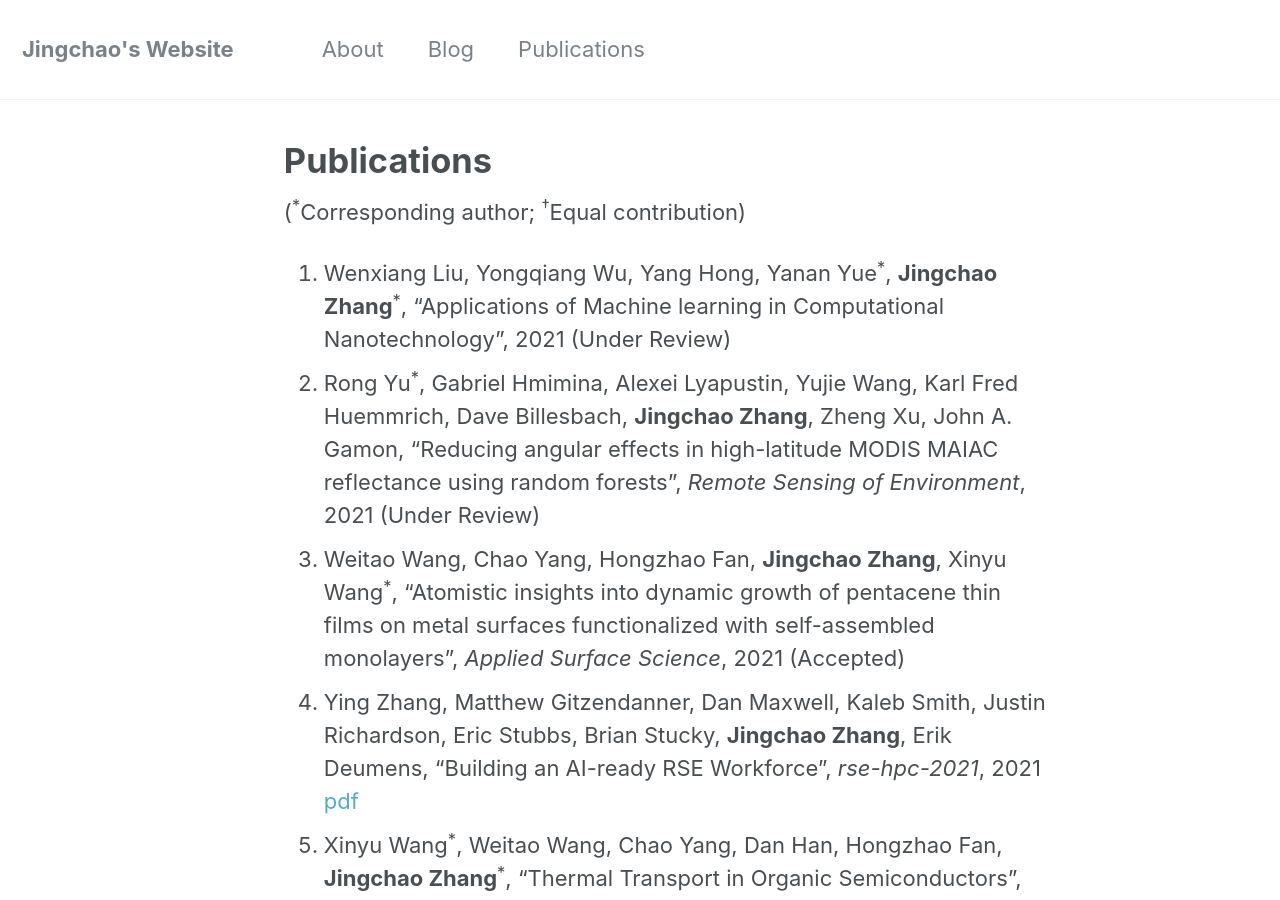
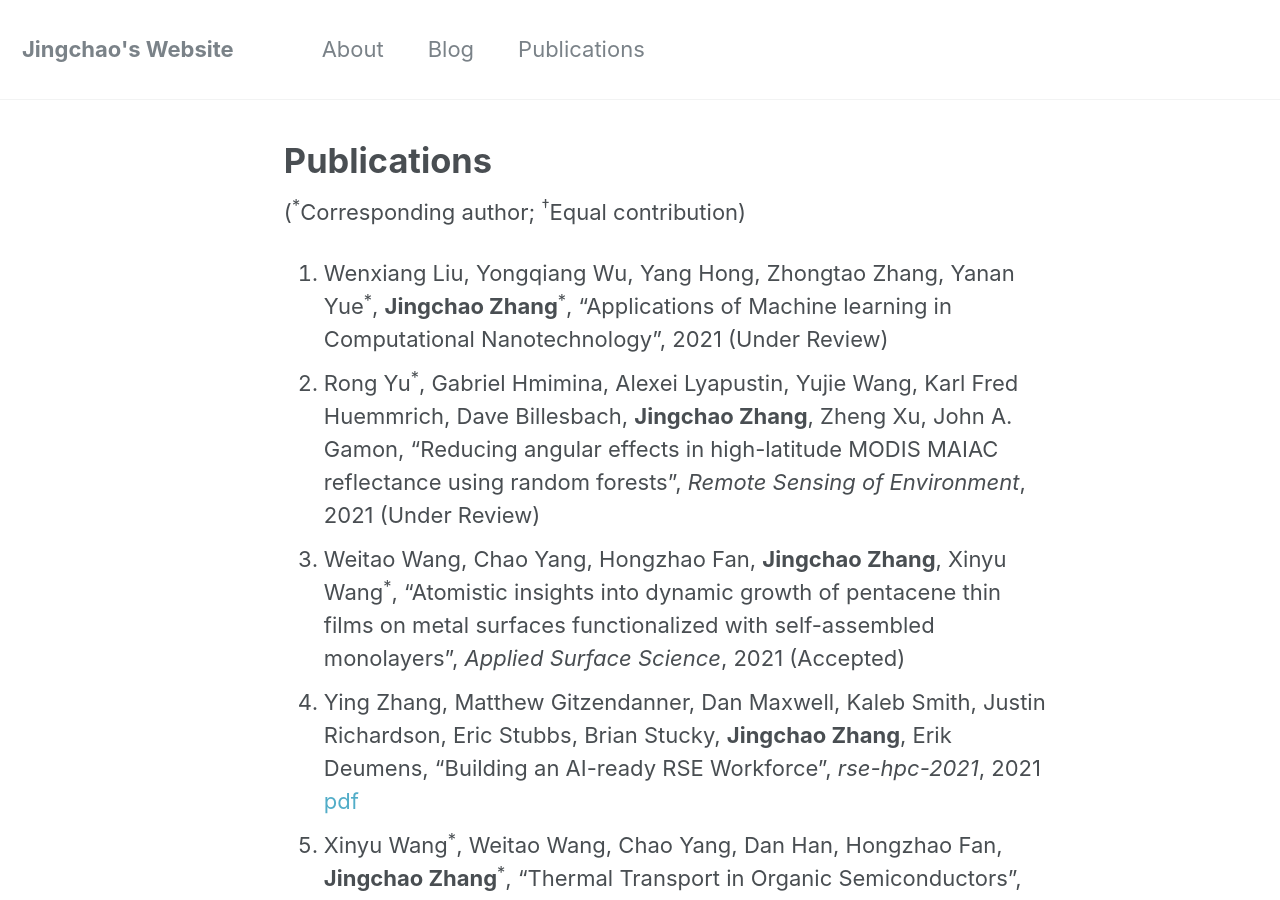
Before and after one commit to JingchaoZhang/JingchaoZhang.github.io, a Jekyll site: the page built from _pages/publications.md, in a window 1280 px wide and 900 px high. Built offline with Jekyll 4.4.1, drawn with Linux system fonts in a browser that asks for light colours.

Commit message:
Update publications.md

```diff
--- a/_pages/publications.md
+++ b/_pages/publications.md
@@ -7,7 +7,7 @@ author_profile: false
 
 (<sup>\*</sup>Corresponding author; <sup>†</sup>Equal contribution)
 
-4. Wenxiang Liu, Yongqiang Wu, Yang Hong, Yanan Yue<sup>\*</sup>, **Jingchao Zhang**<sup>\*</sup>, "Applications of Machine learning in Computational Nanotechnology", 2021 (Under Review)
+4. Wenxiang Liu, Yongqiang Wu, Yang Hong, Zhongtao Zhang, Yanan Yue<sup>\*</sup>, **Jingchao Zhang**<sup>\*</sup>, "Applications of Machine learning in Computational Nanotechnology", 2021 (Under Review)
 5. Rong Yu<sup>\*</sup>, Gabriel Hmimina, Alexei Lyapustin, Yujie Wang, Karl Fred Huemmrich, Dave Billesbach, **Jingchao Zhang**, Zheng Xu, John A. Gamon, "Reducing angular effects in high-latitude MODIS MAIAC reflectance using random forests", *Remote Sensing of Environment*, 2021 (Under Review)
 6. Weitao Wang, Chao Yang, Hongzhao Fan, **Jingchao Zhang**, Xinyu Wang<sup>\*</sup>, "Atomistic insights into dynamic growth of pentacene thin films on metal surfaces functionalized with self-assembled monolayers", *Applied Surface Science*, 2021 (Accepted)
 7. Ying Zhang, Matthew Gitzendanner, Dan Maxwell, Kaleb Smith, Justin Richardson, Eric Stubbs, Brian Stucky, **Jingchao Zhang**, Erik Deumens, "Building	an	AI-ready	RSE	Workforce", *rse-hpc-2021*, 2021 [pdf](https://drive.google.com/file/d/1IjklU1u_ljwI2bPS1layoIgrZNkFdrjJ/view?usp=sharing)
```
